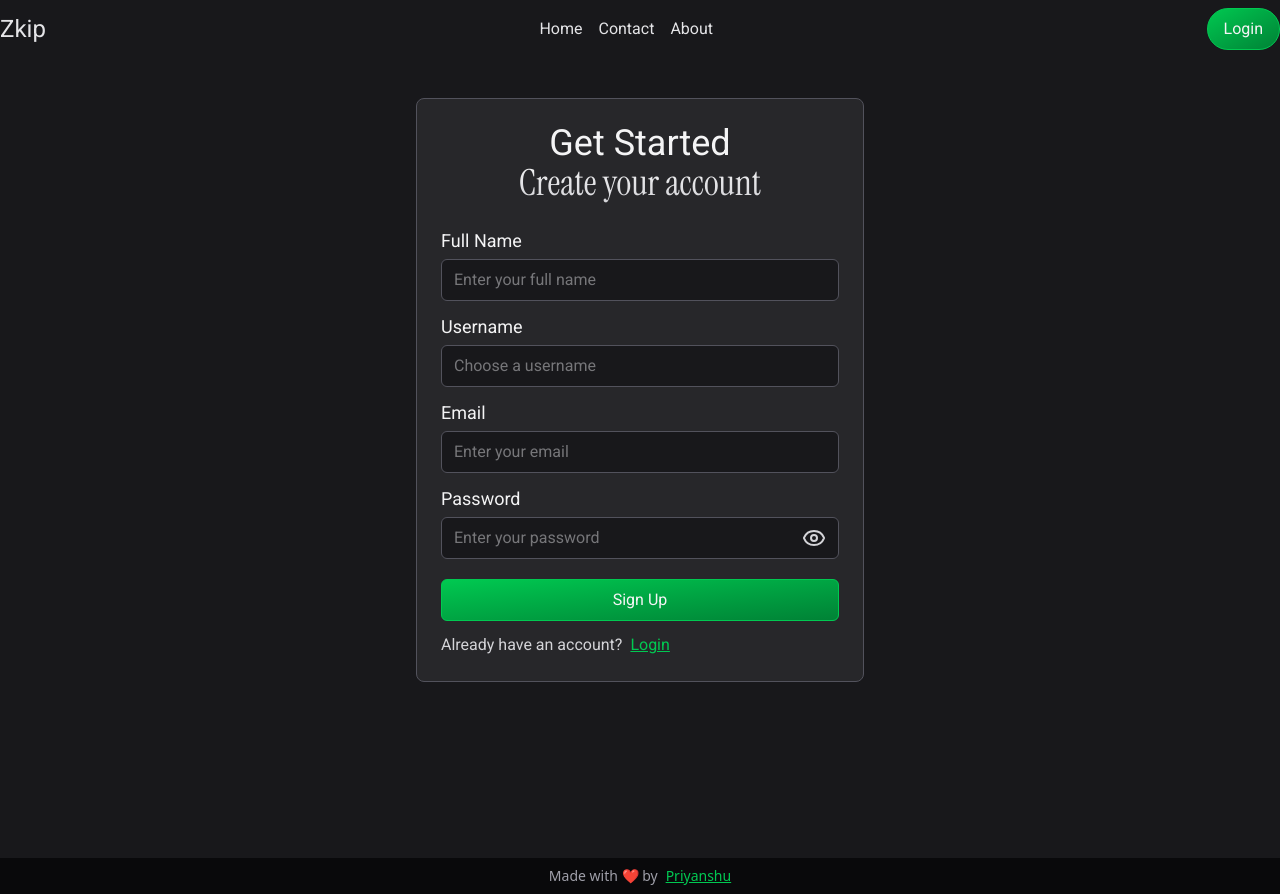
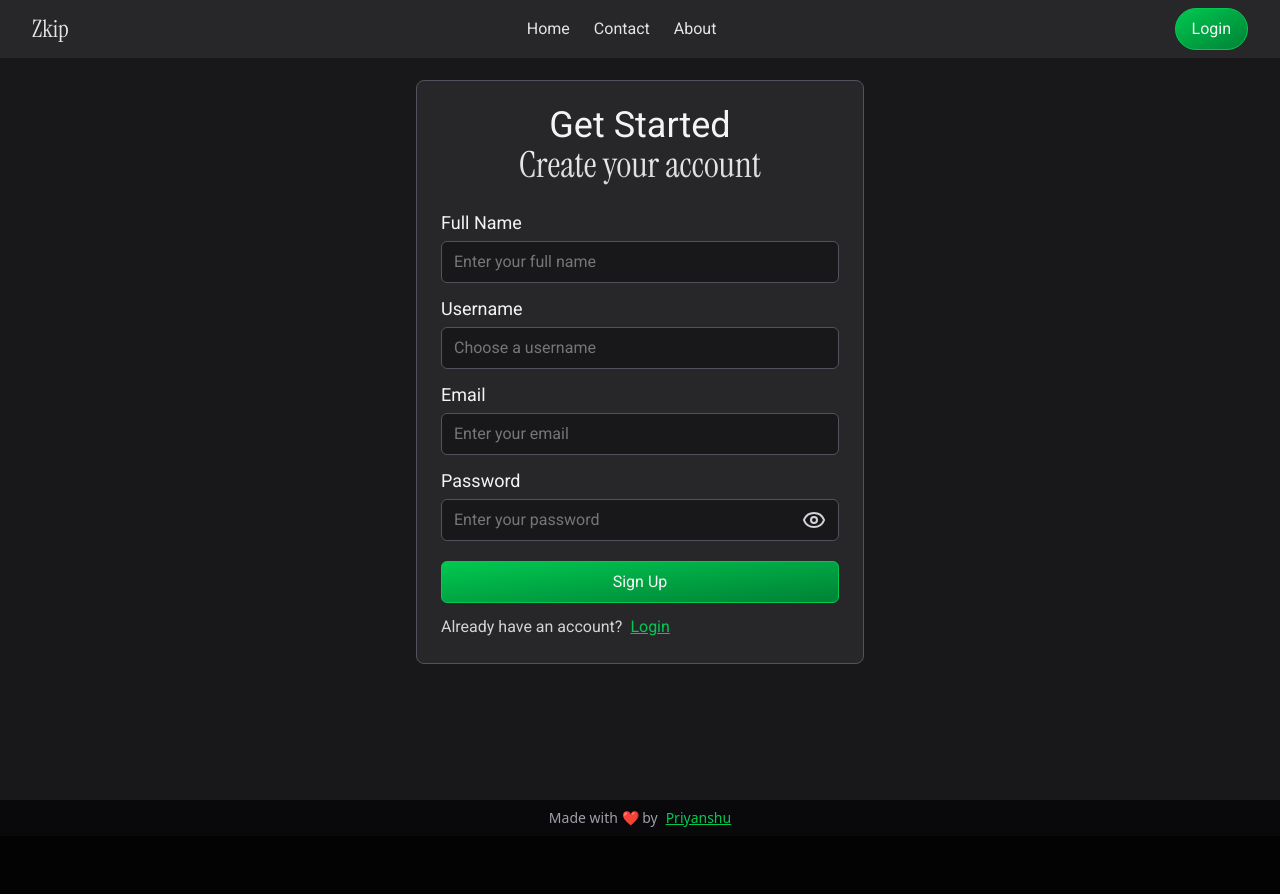
Before and after one commit to muxdust/zkip, a Next.js app: page /register in a window 1280 px wide. After the commit the page ends 836 px from the top, so only its background shows below. Built offline with nearby package versions, Linux system fonts and the light colour scheme.

Commit message:
haha fixed

```diff
--- a/components/Auth/Login.jsx
+++ b/components/Auth/Login.jsx
@@ -12,7 +12,7 @@ const Login = () => {
 
   return (
     <section className="flex justify-center items-start min-h-screen w-full font-[family-name:var(--font-roboto)] bg-zinc-900 px-5">
-      <div className="w-full max-w-md bg-zinc-800 rounded-lg p-6 border border-zinc-600 mt-10">
+      <div className="w-full max-w-md bg-zinc-800 rounded-lg p-6 border border-zinc-600 mt-20">
         <h2 className="text-4xl text-zinc-100 font-medium text-center mb-6">
           Welcome back!
           <span className="block font-[family-name:var(--font-instrument-serif)] bg-gradient-to-b from-zinc-100 to-zinc-300 bg-clip-text text-transparent">
@@ -55,7 +55,7 @@ const Login = () => {
           </div>
           <button
             type="submit"
-            className="px-4 py-2 bg-gradient-to-br from-green-500 to-green-700 text-zinc-100 rounded-md transition duration-300 ease-in-out cursor-pointer border border-green-500 flex items-center justify-center gap-1 mt-2 w-full"
+            className="px-4 py-2 hover:opacity-90 bg-gradient-to-br from-green-500 to-green-700 text-zinc-100 rounded-md transition duration-300 ease-in-out cursor-pointer border border-green-500 flex items-center justify-center gap-1 mt-2 w-full"
           >
             Login
           </button>
--- a/components/Auth/SignUp.jsx
+++ b/components/Auth/SignUp.jsx
@@ -12,7 +12,7 @@ const SignUp = () => {
 
   return (
     <section className="flex justify-center items-start min-h-screen w-full font-[family-name:var(--font-roboto)] bg-zinc-900 px-5">
-      <div className="w-full max-w-md bg-zinc-800 rounded-lg p-6 border border-zinc-600 mt-10">
+      <div className="w-full max-w-md bg-zinc-800 rounded-lg p-6 border border-zinc-600 mt-20">
         <h2 className="text-4xl text-zinc-100 font-medium text-center mb-6">
           Get Started
           <span className="block font-[family-name:var(--font-instrument-serif)] bg-gradient-to-b from-zinc-100 to-zinc-300 bg-clip-text text-transparent">
@@ -79,7 +79,7 @@ const SignUp = () => {
           </div>
           <button
             type="submit"
-            className="px-4 py-2 bg-gradient-to-br from-green-500 to-green-700 text-zinc-100 rounded-md transition duration-300 ease-in-out cursor-pointer border border-green-500 flex items-center justify-center gap-1 mt-2 w-full"
+            className="px-4 py-2 hover:opacity-90 bg-gradient-to-br from-green-500 to-green-700 text-zinc-100 rounded-md transition duration-300 ease-in-out cursor-pointer border border-green-500 flex items-center justify-center gap-1 mt-2 w-full"
           >
             Sign Up
           </button>
--- a/components/Dashboard/User/DashboardComp.jsx
+++ b/components/Dashboard/User/DashboardComp.jsx
@@ -19,7 +19,7 @@ const DashboardComp = () => {
     <section className="flex justify-start items-start w-full min-h-screen">
       <div className="flex flex-col justify-start items-start w-full h-full">
         <h2 className="text-3xl font-medium text-zinc-100">Dashboard</h2>
-        <div className="flex flex-col justify-start items-start w-full mt-4 p-4 rounded-lg bg-gradient-to-br from-green-600 to-green-700">
+        <div className="flex flex-col justify-start items-start w-full mt-4 p-4 rounded-lg hover:opacity-90 bg-gradient-to-br from-green-600 to-green-700">
           <h3 className="text-2xl font-medium text-zinc-100">Welcome, User!</h3>
           <p className="text-lg text-zinc-200 mt-2">
             {`Here's a quick overview of your account.`}
@@ -49,7 +49,7 @@ const DashboardComp = () => {
               placeholder="Paste your link here ....."
               className="w-full rounded-md px-3 py-2 text-zinc-300 outline-none border border-zinc-600 focus:border-green-500 bg-zinc-900"
             />
-            <button className="px-4 py-2 bg-gradient-to-br from-green-500 to-green-700 text-zinc-100 rounded-md transition duration-300 ease-in-out cursor-pointer border border-green-500 flex items-center justify-center gap-1">
+            <button className="px-4 py-2 hover:opacity-90 bg-gradient-to-br from-green-500 to-green-700 text-zinc-100 rounded-md transition duration-300 ease-in-out cursor-pointer border border-green-500 flex items-center justify-center gap-1">
               Shorten <SendHorizontal size={16} className="inline-block" />
             </button>
           </form>
--- a/components/Dashboard/User/Links.jsx
+++ b/components/Dashboard/User/Links.jsx
@@ -38,7 +38,7 @@ const LinksComp = () => {
               placeholder="Paste your link here ....."
               className="w-full rounded-md px-3 py-2 text-zinc-300 outline-none border border-zinc-600 focus:border-green-500 bg-zinc-900"
             />
-            <button className="px-4 py-2 bg-gradient-to-br from-green-500 to-green-700 text-zinc-100 rounded-md transition duration-300 ease-in-out cursor-pointer border border-green-500 flex items-center justify-center gap-1">
+            <button className="px-4 py-2 hover:opacity-90 bg-gradient-to-br from-green-500 to-green-700 text-zinc-100 rounded-md transition duration-300 ease-in-out cursor-pointer border border-green-500 flex items-center justify-center gap-1">
               Shorten <SendHorizontal size={16} className="inline-block" />
             </button>
           </form>
--- a/components/Dashboard/User/Settings.jsx
+++ b/components/Dashboard/User/Settings.jsx
@@ -57,13 +57,13 @@ const Settings = () => {
               <div className="flex gap-4">
                 <button
                   type="submit"
-                  className="px-4 py-2 bg-gradient-to-br from-green-500 to-green-700 text-zinc-100 rounded-md transition duration-300 ease-in-out cursor-pointer border border-green-500 flex items-center justify-center gap-1"
+                  className="px-4 py-2 hover:opacity-90 bg-gradient-to-br from-green-500 to-green-700 text-zinc-100 rounded-md transition duration-300 ease-in-out cursor-pointer border border-green-500 flex items-center justify-center gap-1"
                 >
                   Save <SaveIcon size={16} className="inline-block" />
                 </button>
                 <button
                   type="button"
-                  className="px-4 py-2 bg-gradient-to-br from-red-500 to-red-700 text-zinc-100 rounded-md transition duration-300 ease-in-out cursor-pointer border border-red-500 flex items-center justify-center gap-1"
+                  className="px-4 py-2 hover:opacity-90 bg-gradient-to-br from-red-500 to-red-700 text-zinc-100 rounded-md transition duration-300 ease-in-out cursor-pointer border border-red-500 flex items-center justify-center gap-1"
                 >
                   Delete <Trash2 size={16} className="inline-block" />
                 </button>
--- a/components/Dashboard/User/Sidebar.jsx
+++ b/components/Dashboard/User/Sidebar.jsx
@@ -38,9 +38,9 @@ const Sidebar = () => {
       <nav className="hidden lg:flex flex-col w-64 h-screen bg-zinc-800 p-4 sticky top-0">
         <Link
           href="/dashboard"
-          className="text-zinc-100 text-2xl font-medium mb-6"
+          className="text-zinc-100 text-2xl font-medium font-[family-name:var(--font-instrument-serif)] mb-6"
         >
-          zkip
+          Zkip
         </Link>
         <ul className="flex flex-col gap-4">
           {sidebarItems.map((item, index) => (
@@ -54,7 +54,7 @@ const Sidebar = () => {
             </li>
           ))}
         </ul>
-        <button className="w-full flex items-center gap-2 px-3 py-2 cursor-pointer rounded-md text-md font-medium text-zinc-100 bg-gradient-to-br from-red-500 to-red-700 border-red-500 transition-colors duration-300 ease-in-out mt-auto">
+        <button className="w-full flex items-center gap-2 px-3 py-2 cursor-pointer rounded-md text-md font-medium text-zinc-100 hover:opacity-90 bg-gradient-to-br from-red-500 to-red-700 border-red-500 transition-colors duration-300 ease-in-out mt-auto">
           <LogOutIcon size={24} /> Logout
         </button>
       </nav>
@@ -63,9 +63,9 @@ const Sidebar = () => {
       <nav className="hidden md:flex lg:hidden flex-col w-20 h-screen bg-zinc-800 p-4 sticky top-0">
         <Link
           href="/dashboard"
-          className="text-zinc-100 text-2xl font-medium mb-6 text-center"
+          className="text-zinc-100 text-2xl font-medium font-[family-name:var(--font-instrument-serif)] mb-6 text-center"
         >
-          Z
+          Zkip
         </Link>
         <ul className="flex flex-col gap-4">
           {sidebarItems.map((item, index) => (
@@ -79,7 +79,7 @@ const Sidebar = () => {
             </li>
           ))}
         </ul>
-        <button className="h-12 w-12 flex justify-center items-center mt-auto p-2 cursor-pointer rounded-md text-md font-medium text-zinc-100 bg-gradient-to-br from-red-500 to-red-700 border-red-500 transition-colors duration-300 ease-in-out">
+        <button className="h-12 w-12 flex justify-center items-center mt-auto p-2 cursor-pointer rounded-md text-md font-medium text-zinc-100 hover:opacity-90 bg-gradient-to-br from-red-500 to-red-700 border-red-500 transition-colors duration-300 ease-in-out">
           <LogOutIcon size={24} />
         </button>
       </nav>
@@ -89,9 +89,9 @@ const Sidebar = () => {
         <div className="flex justify-between items-center">
           <Link
             href="/dashboard"
-            className="text-zinc-100 text-2xl font-medium"
+            className="text-zinc-100 text-2xl font-medium font-[family-name:var(--font-instrument-serif)]"
           >
-            zkip
+            Zkip
           </Link>
           <button
             onClick={toggleSidebar}
@@ -116,7 +116,7 @@ const Sidebar = () => {
                 </li>
               ))}
             </ul>
-            <button className="w-full flex items-center gap-2 px-3 py-2 cursor-pointer rounded-md text-md font-medium text-zinc-100 bg-gradient-to-br from-red-500 to-red-700 border-red-500 transition-colors duration-300 ease-in-out mt-4">
+            <button className="w-full flex items-center gap-2 px-3 py-2 cursor-pointer rounded-md text-md font-medium text-zinc-100 hover:opacity-90 bg-gradient-to-br from-red-500 to-red-700 border-red-500 transition-colors duration-300 ease-in-out mt-4">
               <LogOutIcon size={24} /> Logout
             </button>
           </div>
--- a/components/Landing/Hero.jsx
+++ b/components/Landing/Hero.jsx
@@ -3,11 +3,11 @@ import { ArrowRight, Link } from "lucide-react";
 
 const Hero = () => {
   return (
-    <section className="flex justify-center items-center min-h-screen w-full bg-gradient-to-br from-zinc-800 to-zinc-900 font-[family-name:var(--font-roboto)] relative">
+    <section className="flex justify-center items-center min-h-screen w-full hover:opacity-90 bg-gradient-to-br from-zinc-800 to-zinc-900 font-[family-name:var(--font-roboto)] relative">
       <div className="absolute h-20 w-32 bg-green-600 rounded-full flex justify-center items-center z-0 blur-[100px] top-0"></div>
       <div className="flex flex-col justify-center items-center text-center w-full max-w-2xl px-4">
         <h2 className="text-5xl md:text-6xl text-zinc-100 font-medium flex flex-col items-center justify-center md:gap-2 gap-1">
-          <span>Zkip the clutter</span>
+          <span>Zkip the Clutter</span>
           <span className="font-[family-name:var(--font-instrument-serif)] bg-gradient-to-b from-zinc-100 to-zinc-300 bg-clip-text text-transparent">
             Link smarter
           </span>
@@ -15,7 +15,7 @@ const Hero = () => {
         <p className="text-lg md:text-xl text-zinc-300 mt-4">
           {`"Fast, simple, and reliable link shortening for everyone, anywhere, anytime."`}
         </p>
-        <button className="mt-6 px-5 py-2 bg-gradient-to-br from-green-500 to-green-700 text-zinc-100 rounded-full transition duration-300 ease-in-out cursor-pointer border border-green-500 flex items-center justify-center">
+        <button className="mt-6 px-5 py-2 hover:opacity-90 bg-gradient-to-br from-green-500 to-green-700 text-zinc-100 rounded-full transition duration-300 ease-in-out cursor-pointer border border-green-500 flex items-center justify-center">
           Get Started <ArrowRight size={24} className="inline-block ml-2 p-0.5 rounded-full bg-white text-green-600" />
         </button>
         <div className="mt-8 text-zinc-300 text-sm w-full max-w-lg bg-zinc-800 rounded-lg p-1 shadow-lg border border-zinc-600">
--- a/components/ui/Navbar.jsx
+++ b/components/ui/Navbar.jsx
@@ -6,97 +6,69 @@ import { Menu, X } from "lucide-react";
 const Navbar = () => {
   const [showMenu, setShowMenu] = useState(false);
 
-  const toggleMenu = () => {
-    setShowMenu(!showMenu);
-  };
+  const toggleMenu = () => setShowMenu((prev) => !prev);
 
   return (
-    <header className="flex justify-center items-center w-full py-2 bg-zinc-900 font-[family-name:var(--font-roboto)]">
-      <nav className="hidden lg:flex justify-between items-center w-[95vw] lg:container">
-        <Link
-          href="/"
-          className="text-2xl font-medium text-zinc-200 cursor-pointer"
-        >
-          <p>Zkip</p>
+    <header className="w-full bg-zinc-800 py-2 font-[family-name:var(--font-roboto)] absolute top-0 left-0 z-50">
+      <nav className="container mx-auto flex justify-between items-center px-4 lg:px-8">
+        <Link href="/" className="text-2xl font-medium text-zinc-200 font-[family-name:var(--font-instrument-serif)]">
+          Zkip
         </Link>
-        <ul className="flex justify-center items-center space-x-4">
-          <li>
-            <Link href="/">
-              <p className="text-zinc-200 cursor-pointer hover:text-green-500">
-                Home
-              </p>
-            </Link>
-          </li>
-          <li>
-            <Link href="/">
-              <p className="text-zinc-200 cursor-pointer hover:text-green-500">
-                Contact
-              </p>
-            </Link>
-          </li>
-          <li>
-            <Link href="/">
-              <p className="text-zinc-200 cursor-pointer hover:text-green-500">
-                About
-              </p>
-            </Link>
-          </li>
+        <ul className="hidden lg:flex items-center space-x-6">
+          {["Home", "Contact", "About"].map((item) => (
+            <li key={item}>
+              <Link href="/" className="text-zinc-200 hover:text-green-500">
+                {item}
+              </Link>
+            </li>
+          ))}
         </ul>
-        <button className="px-4 py-2 bg-gradient-to-br from-green-500 to-green-700 text-zinc-100 rounded-full transition duration-300 ease-in-out cursor-pointer border border-green-500 flex items-center justify-center gap-1">
-          <Link href="/login">Login</Link>
+        <div className="hidden lg:flex">
+          <Link
+            href="/login"
+            className="px-4 py-2 hover:opacity-90 bg-gradient-to-br from-green-500 to-green-700 text-zinc-100 rounded-full border border-green-500 transition"
+          >
+            Login
+          </Link>
+        </div>
+
+        <button onClick={toggleMenu} className="lg:hidden focus:outline-none">
+          <Menu size={28} className="text-zinc-200" />
         </button>
       </nav>
-      <nav className="flex flex-col lg:hidden justify-start items-center w-[95vw] lg:container">
-        <div className="flex justify-between items-center w-full">
-          <Link
-            href="/"
-            className="text-2xl font-medium text-zinc-200 cursor-pointer"
+
+      {showMenu && (
+        <div className="fixed inset-0 bg-zinc-800 bg-opacity-95 flex flex-col justify-center items-center z-50">
+          <button
+            onClick={toggleMenu}
+            className="absolute top-2 right-4 text-zinc-200 focus:outline-none"
           >
-            <p>Zkip</p>
-          </Link>
-          <button onClick={toggleMenu} className="focus:outline-none">
-            <Menu size={24} className="text-zinc-200" />
+            <X size={32} />
           </button>
-        </div>
-        {showMenu && (
-          <div className="w-full bg-zinc-900 h-screen z-50 relative">
-            <button
-              onClick={toggleMenu}
-              className="absolute top-4 right-4 focus:outline-none"
-            >
-              <X size={24} className="text-zinc-200" />
-            </button>
-            <ul className="flex flex-col justify-center items-center space-y-4">
-              <li>
-                <Link href="/">
-                  <p className="text-zinc-200 cursor-pointer hover:text-green-500">
-                    Home
-                  </p>
+          <ul className="space-y-6 text-center">
+            {["Home", "Contact", "About"].map((item) => (
+              <li key={item}>
+                <Link
+                  href="/"
+                  className="text-zinc-200 text-lg hover:text-green-500"
+                  onClick={toggleMenu}
+                >
+                  {item}
                 </Link>
               </li>
-              <li>
-                <Link href="/">
-                  <p className="text-zinc-200 cursor-pointer hover:text-green-500">
-                    Contact
-                  </p>
-                </Link>
-              </li>
-              <li>
-                <Link href="/">
-                  <p className="text-zinc-200 cursor-pointer hover:text-green-500">
-                    About
-                  </p>
-                </Link>
-              </li>
-              <li>
-                <button className="px-4 py-2 bg-gradient-to-br from-green-500 to-green-700 text-zinc-100 rounded-full transition duration-300 ease-in-out cursor-pointer border border-green-500 flex items-center justify-center gap-1">
-                  <Link href="/login">Login</Link>
-                </button>
-              </li>
-            </ul>
-          </div>
-        )}
-      </nav>
+            ))}
+            <li>
+              <Link
+                href="/login"
+                className="px-5 py-2 hover:opacity-90 bg-gradient-to-br from-green-500 to-green-700 text-zinc-100 rounded-full border border-green-500 transition"
+                onClick={toggleMenu}
+              >
+                Login
+              </Link>
+            </li>
+          </ul>
+        </div>
+      )}
     </header>
   );
 };
```
